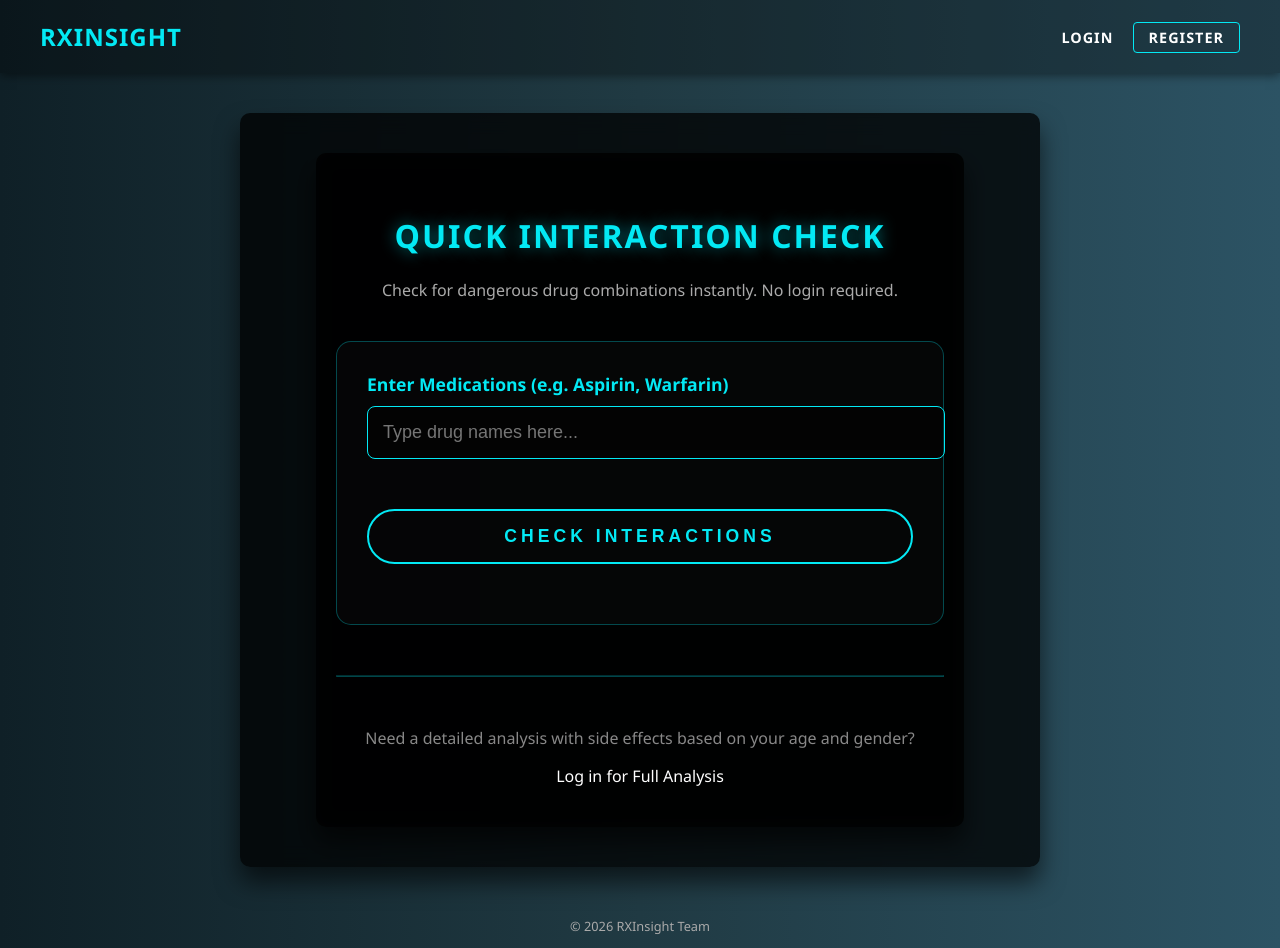
After one commit to nuriaboma/DBW_project, a Flask app: page /interactions in a window 1280 px wide. The commit adds this page. Run offline with Flask 3, Linux system fonts and the light colour scheme.

Commit message:
update_15.Feb

```diff
--- a/app/forms.py
+++ b/app/forms.py
@@ -21,10 +21,10 @@ class RegistrationForm(FlaskForm):
             raise ValidationError('Please use a different email address.')
 
 class SearchForm(FlaskForm):
-    # This was already there
+    # This is the main form for logged-in users
     drug_name = StringField('Enter Medication Name(s)', validators=[DataRequired()])
 
-    # NEW: Add these fields to match your index.html and routes.py
+    # Extra fields for the detailed analysis
     age = IntegerField('Age')
     gender = SelectField('Gender', choices=[
         ('not_specified', 'Not Specified'),
@@ -35,3 +35,14 @@ class SearchForm(FlaskForm):
     condition = StringField('Existing Medical Conditions')
 
     submit = SubmitField('Search')
+
+class SimpleSearchForm(FlaskForm):
+    # This is the form for the public interaction checker
+    drug_name = StringField('Enter Medications', validators=[DataRequired()])
+    submit = SubmitField('Check Interactions')
+
+# app/forms.py (Add this to the bottom)
+
+class ConditionSearchForm(FlaskForm):
+    condition_name = StringField('Enter Medical Condition (e.g. Diabetes, Pain)', validators=[DataRequired()])
+    submit = SubmitField('Find Medications')
--- a/app/routes.py
+++ b/app/routes.py
@@ -1,16 +1,73 @@
 from flask import render_template, flash, redirect, url_for, request
 from flask_login import current_user, login_user, logout_user, login_required
 from app import app, db
-from app.forms import LoginForm, RegistrationForm, SearchForm
-#SideEffect statt DrugReaction!
+from app.forms import LoginForm, RegistrationForm, SearchForm, SimpleSearchForm
 from app.models import User, Drug, SideEffect, Interaction, SearchHistory
+from app.forms import LoginForm, RegistrationForm, SearchForm, SimpleSearchForm, ConditionSearchForm
 
 
-# 1. AUTHENTICATION ROUTES
+# --- 1. PUBLIC ROUTES (Visible to everyone) ---
+
 @app.route('/')
 @app.route('/home')
 def home():
     return render_template('home.html', title='Home')
+
+@app.route('/interactions', methods=['GET', 'POST'])
+def public_interactions():
+    form = SimpleSearchForm()
+    found_drugs = []
+    interactions_found = []
+
+    if form.validate_on_submit():
+        query = form.drug_name.data
+
+        # Split medications by comma or space
+        drug_names = [name.strip() for name in query.replace(',', ' ').split() if name.strip()]
+
+        # 1. Find Drugs
+        for name in drug_names:
+            # Search for the drug
+            drug = Drug.query.filter(Drug.name.ilike(f'%{name}%')).first()
+            if drug:
+                found_drugs.append(drug)
+            else:
+                # Optional: Flash message for drugs not found
+                flash(f'Drug "{name}" not found.', 'warning')
+
+        # 2. Find Interactions
+        if len(found_drugs) > 1:
+            for i in range(len(found_drugs)):
+                for j in range(i + 1, len(found_drugs)):
+                    conflict = Interaction.query.filter(
+                        ((Interaction.drug1_id == found_drugs[i].id) & (Interaction.drug2_id == found_drugs[j].id)) |
+                        ((Interaction.drug1_id == found_drugs[j].id) & (Interaction.drug2_id == found_drugs[i].id))
+                    ).first()
+
+                    if conflict:
+                        interactions_found.append(conflict)
+
+    return render_template('public_interactions.html', title='Interaction Checker', form=form, drugs=found_drugs, interactions=interactions_found)
+
+@app.route('/conditions', methods=['GET', 'POST'])
+def public_conditions():
+    form = ConditionSearchForm()
+    matching_drugs = []
+
+    if form.validate_on_submit():
+        query = form.condition_name.data
+
+        # Search for drugs where the 'condition' column contains the user's query
+        # We use ilike for case-insensitive search (Diabetes == diabetes)
+        matching_drugs = Drug.query.filter(Drug.condition.ilike(f'%{query}%')).all()
+
+        if not matching_drugs:
+            flash(f'No medications found for condition "{query}".', 'warning')
+
+    return render_template('public_conditions.html', title='Find Medication', form=form, drugs=matching_drugs)
+
+
+# --- 2. AUTHENTICATION ROUTES (Login/Register) ---
 
 @app.route('/login', methods=['GET', 'POST'])
 def login():
@@ -45,7 +102,9 @@ def register():
         return redirect(url_for('login'))
     return render_template('register.html', title='Register', form=form)
 
-# 2. MAIN SEARCH TOOL
+
+# --- 3. PRIVATE ROUTES (Logged-in users only) ---
+
 @app.route('/index', methods=['GET', 'POST'])
 @login_required
 def index():
@@ -53,28 +112,42 @@ def index():
     found_drugs = []
     interactions_found = []
 
-    if form.validate_on_submit():
-        # Get data from form
+    # Initialize variables
+    query = None
+    perform_search = False
+
+    # Check if request comes from History (GET) or New Search (POST)
+    if request.method == 'GET' and request.args.get('query'):
+        # Case 1: Click from History
+        query = request.args.get('query')
+        # Pre-fill the form
+        form.drug_name.data = query
+        form.age.data = request.args.get('age')
+        form.gender.data = request.args.get('gender')
+        form.condition.data = request.args.get('condition')
+        perform_search = True
+
+    elif form.validate_on_submit():
+        # Case 2: New form submission
         query = form.drug_name.data
-        patient_age = form.age.data
-        patient_gender = form.gender.data
-        patient_condition = form.condition.data
+        perform_search = True
 
-        # Save search to history
+        # Only save to history for new searches
         search_entry = SearchHistory(
-            user_id=current_user.iduser, # Matches the 'iduser' in your models
+            user_id=current_user.iduser,
             medications=query,
-            age=patient_age,
-            gender=patient_gender,
-            condition=patient_condition
+            age=form.age.data,
+            gender=form.gender.data,
+            condition=form.condition.data
         )
         db.session.add(search_entry)
         db.session.commit()
 
-        # Split medications by comma or space
+    # Common Search Logic
+    if perform_search and query:
         drug_names = [name.strip() for name in query.replace(',', ' ').split() if name.strip()]
 
-        # 1. Find Drugs and their Side Effects
+        # 1. Find Drugs
         for name in drug_names:
             drug = Drug.query.filter(Drug.name.ilike(f'%{name}%')).first()
             if drug:
@@ -82,16 +155,14 @@ def index():
             else:
                 flash(f'Drug "{name}" not found in database.', 'warning')
 
-        # 2. Find Interactions between the drugs
+        # 2. Find Interactions
         if len(found_drugs) > 1:
             for i in range(len(found_drugs)):
                 for j in range(i + 1, len(found_drugs)):
-        # Search using the IDs of the drugs we just found
                     conflict = Interaction.query.filter(
                         ((Interaction.drug1_id == found_drugs[i].id) & (Interaction.drug2_id == found_drugs[j].id)) |
                         ((Interaction.drug1_id == found_drugs[j].id) & (Interaction.drug2_id == found_drugs[i].id))
                     ).first()
-
                     if conflict:
                         interactions_found.append(conflict)
 
@@ -100,6 +171,5 @@ def index():
 @app.route('/user')
 @login_required
 def user():
-    # Fetch search history for the profile page
     history = SearchHistory.query.filter_by(user_id=current_user.iduser).order_by(SearchHistory.timestamp.desc()).all()
     return render_template('user.html', history=history, user=current_user)
--- a/app/templates/base.html
+++ b/app/templates/base.html
@@ -146,7 +146,6 @@
             color: var(--primary-neon);
             text-transform: uppercase;
             letter-spacing: 1px;
-        }
         tr:hover {
             background: rgba(255,255,255,0.05);
         }
@@ -159,7 +158,7 @@
 
         <div>
             {% if current_user.is_authenticated %}
-                <a href="{{ url_for('index') }}">Checker Tool</a>
+                <a href="{{ url_for('index') }}">Search Tool</a>
                 <span style="color: #555; margin: 0 15px;">|</span>
                 <a href="{{ url_for('user') }}">user</a>
                 <a href="{{ url_for('logout') }}" style="color: #ff4d4d; margin-left: 15px; border: 1px solid #ff4d4d; padding: 5px 10px; border-radius: 4px;">Logout</a>
--- /dev/null
+++ b/app/templates/public_interactions.html
@@ -0,0 +1,78 @@
+{% extends "base.html" %}
+
+{% block content %}
+<div class="container" style="max-width: 800px; margin: 0 auto; padding: 40px 20px;">
+
+    <div style="text-align: center; margin-bottom: 40px;">
+        <h1 style="color: var(--primary-neon); text-transform: uppercase; letter-spacing: 2px; text-shadow: 0 0 15px rgba(3, 233, 244, 0.5);">
+            Quick Interaction Check
+        </h1>
+        <p style="color: #aaa;">Check for dangerous drug combinations instantly. No login required.</p>
+    </div>
+
+    <div style="background: rgba(255,255,255,0.02); padding: 30px; border-radius: 15px; border: 1px solid rgba(3, 233, 244, 0.3);">
+        <form action="" method="post" novalidate>
+            {{ form.hidden_tag() }}
+
+            <div style="margin-bottom: 20px;">
+                <label style="color: var(--primary-neon); font-weight: bold; font-size: 1.1em; display: block; margin-bottom: 10px;">
+                    Enter Medications (e.g. Aspirin, Warfarin)
+                </label>
+                {{ form.drug_name(
+                    placeholder="Type drug names here...",
+                    style="width: 100%; padding: 15px; background: rgba(0,0,0,0.3); border: 1px solid var(--primary-neon); color: white; border-radius: 8px; font-size: 18px;"
+                ) }}
+            </div>
+
+            <div style="text-align: center;">
+                {{ form.submit(
+                    style="padding: 15px 60px; background: transparent; color: var(--primary-neon); font-weight: bold; border: 2px solid var(--primary-neon); cursor: pointer; border-radius: 50px; text-transform: uppercase; transition: 0.3s; font-size: 1.1em;"
+                ) }}
+            </div>
+        </form>
+    </div>
+
+    <hr style="border-color: var(--primary-neon); opacity: 0.3; margin: 50px 0;">
+
+    {% if interactions %}
+        <div style="background: rgba(255, 0, 0, 0.15); border: 2px solid #ff4d4d; padding: 25px; border-radius: 12px; margin-bottom: 40px; box-shadow: 0 0 20px rgba(255, 77, 77, 0.4); animation: fadeIn 0.5s ease-in;">
+            <h2 style="color: #ff4d4d; margin-top: 0; text-transform: uppercase; text-align: center;">
+                ⚠️ Warning: Interactions Found
+            </h2>
+            {% for inter in interactions %}
+                <div style="margin-top: 20px; border-top: 1px solid rgba(255,255,255,0.1); padding-top: 15px;">
+                    <div style="font-size: 1.4em; color: white; margin-bottom: 10px;">
+                        {{ inter.drug1_name }} <span style="color: #ff4d4d;">+</span> {{ inter.drug2_name }}
+                    </div>
+                    <p style="color: #eee; font-size: 1.1em;">{{ inter.description }}</p>
+                    {% if inter.severity %}
+                        <span style="background: #ff4d4d; color: black; padding: 4px 12px; border-radius: 4px; font-weight: bold;">
+                            SEVERITY: {{ inter.severity }}
+                        </span>
+                    {% endif %}
+                </div>
+            {% endfor %}
+        </div>
+    {% elif drugs and not interactions %}
+        <div style="text-align: center; padding: 30px; border: 1px solid #0f0; background: rgba(0, 255, 0, 0.05); border-radius: 12px;">
+            <h2 style="color: #0f0;">✅ No Interactions Found</h2>
+            <p style="color: #ddd;">Based on our database, no known interactions were found between:</p>
+            <div style="display: flex; gap: 10px; justify-content: center; flex-wrap: wrap;">
+                {% for drug in drugs %}
+                    <span style="background: rgba(3, 233, 244, 0.1); color: var(--primary-neon); padding: 5px 15px; border-radius: 20px; border: 1px solid var(--primary-neon);">
+                        {{ drug.name }}
+                    </span>
+                {% endfor %}
+            </div>
+        </div>
+    {% endif %}
+
+    <div style="text-align: center; margin-top: 50px;">
+        <p style="color: #888;">Need a detailed analysis with side effects based on your age and gender?</p>
+        <a href="{{ url_for('login') }}" style="color: var(--secondary-neon); text-decoration: none; border-bottom: 1px dashed var(--secondary-neon);">
+            Log in for Full Analysis
+        </a>
+    </div>
+
+</div>
+{% endblock %}
```
Also changed, not shown: app/templates/home.html (+38 -1 lines), app/templates/index.html (+74 -2 lines), app/templates/public_conditions.html (added, +69 -0 lines), app/templates/user.html (+8 -2 lines).
